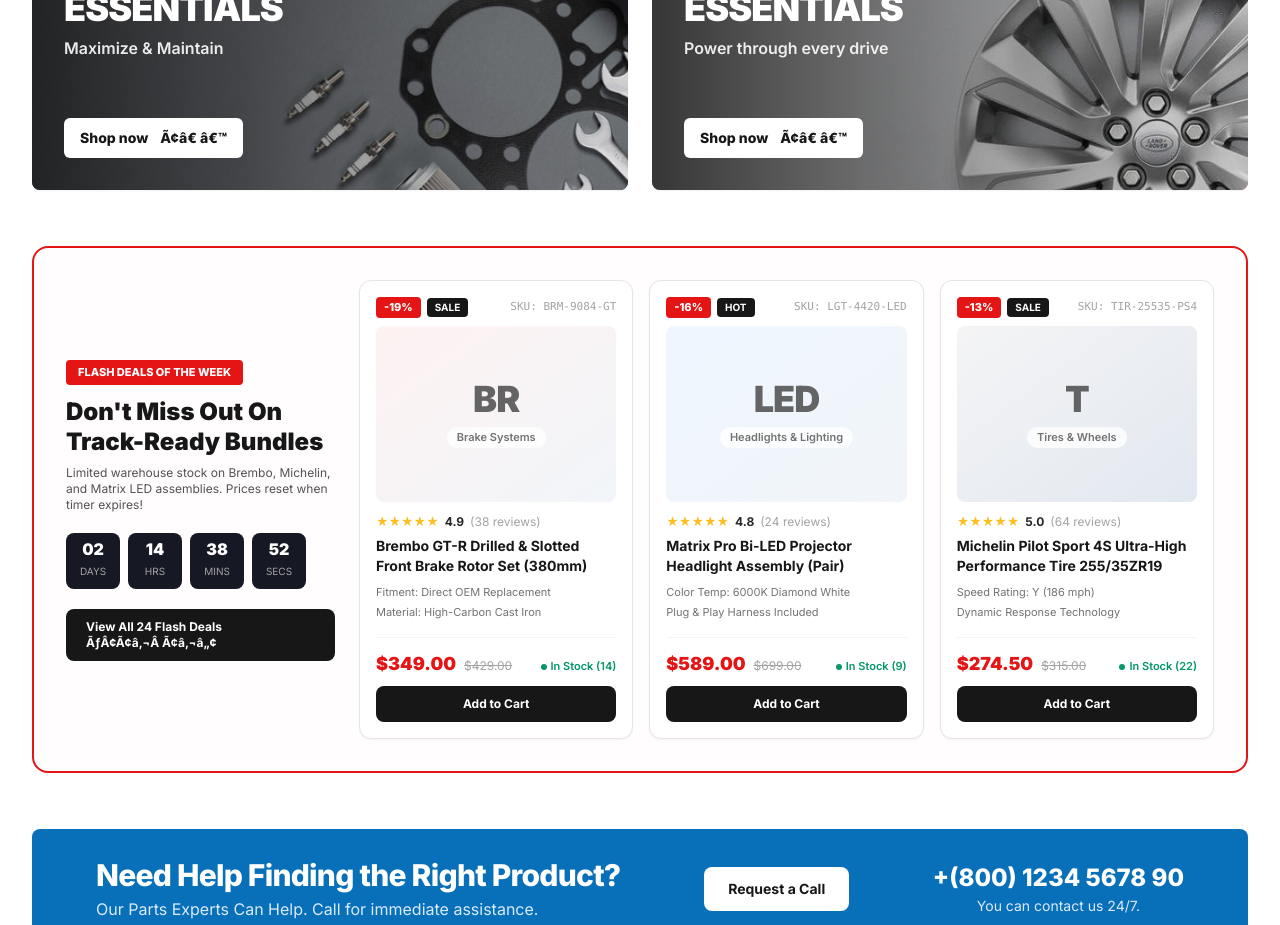
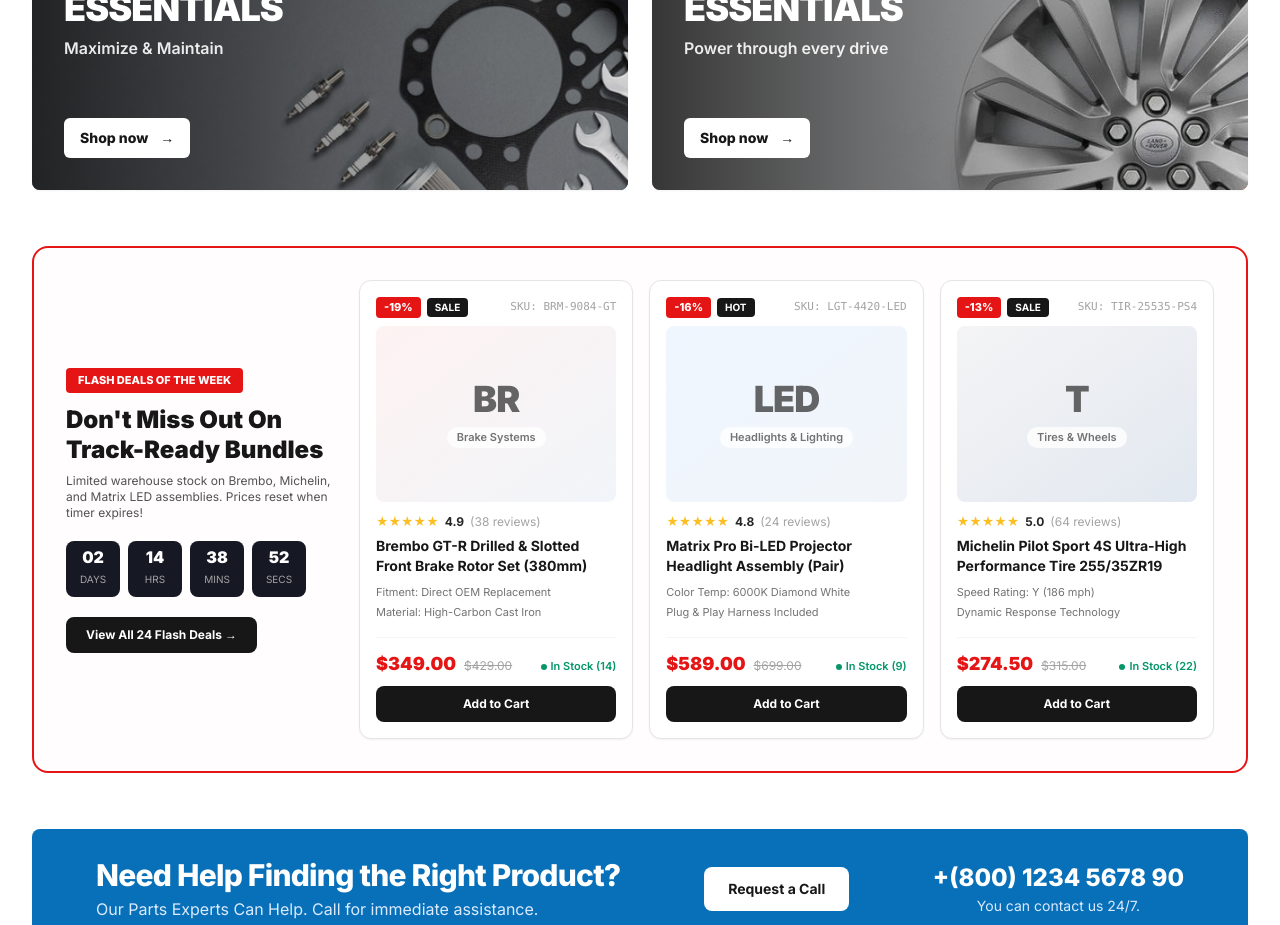
Before and after one commit to AnanyaJan06/Fullyautomated-website, a Next.js app in the folder frontend/: page / in a window 1280 px wide. Shown: the part 1140-2065 px from the top of the page. Built offline with nearby package versions, Linux system fonts and the light colour scheme; no server answers.

Commit message:
fixed ext encoding mismatch

```diff
--- a/frontend/src/app/page.tsx
+++ b/frontend/src/app/page.tsx
@@ -86,7 +86,7 @@ export default function HomePage() {
                   href={`#part-search?partType=${cat.slug}`}
                   className="mt-auto inline-flex items-center gap-3 rounded-md bg-white px-4 py-2.5 text-xs font-extrabold text-neutral-900 transition-colors hover:bg-neutral-100 sm:text-sm"
                 >
-                  Shop now <span aria-hidden="true">Ã¢â€ â€™</span>
+                  Shop now <span aria-hidden="true">&rarr;</span>
                 </a>
               </div>
             </div>
@@ -132,7 +132,7 @@ export default function HomePage() {
                 href="#products"
                 className="inline-block bg-neutral-900 hover:bg-[#e51515] text-white text-xs font-bold px-5 py-2.5 rounded-lg transition-all duration-200 active:scale-[0.98]"
               >
-                View All 24 Flash Deals ÃƒÂ¢Ã¢â‚¬Â Ã¢â‚¬â„¢
+                View All 24 Flash Deals &rarr;
               </a>
             </div>
 
```
